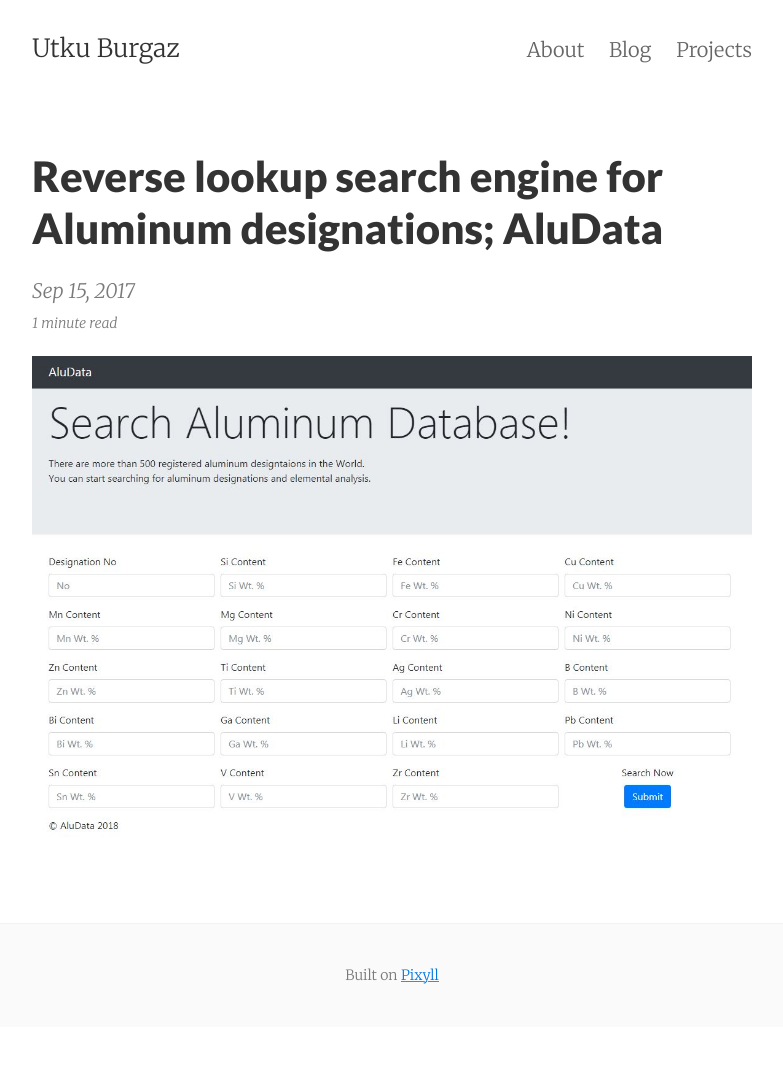
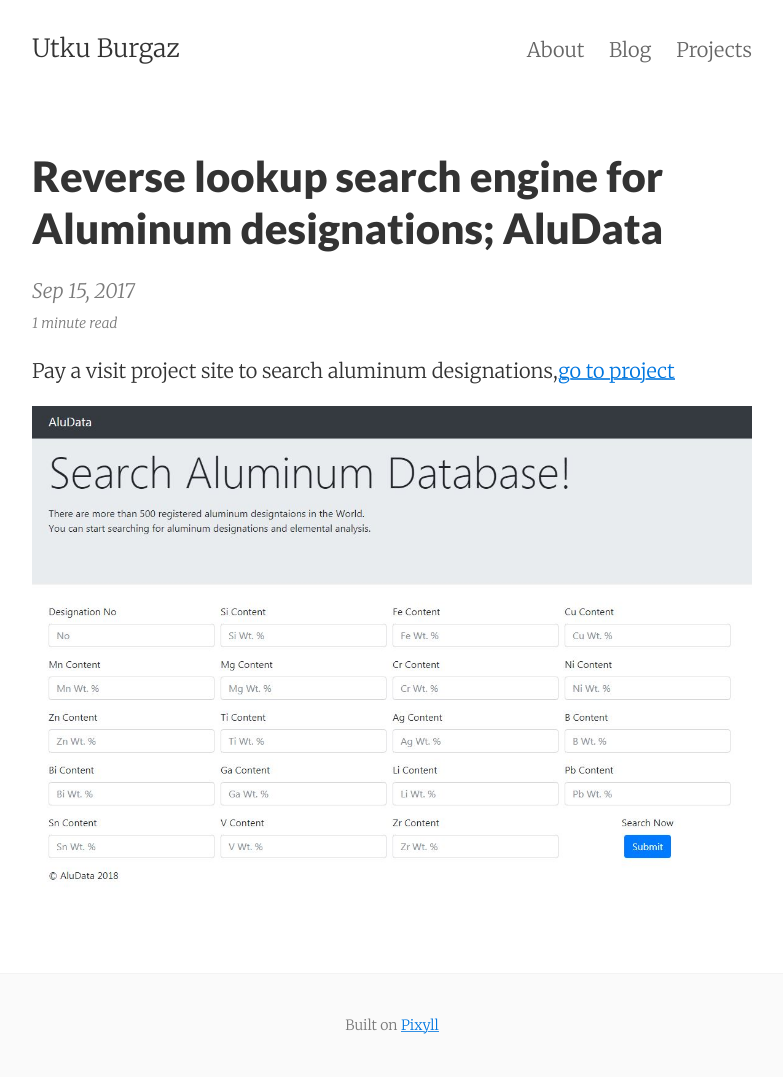
Before and after one commit to utkuburgaz/utkuburgaz.github.io, a Jekyll site: the page built from _posts/2017-09-15-aludata.md, in a window 1280 px wide. Shown: the whole page, without its empty margins (248-1031 px from the left). Built offline with Jekyll 4.4.1, drawn with Linux system fonts in a browser that asks for light colours; comment, search, counter and statistics services are not loaded; before the commit the page ends 1027 px from its top, so only the background shows below that.

Commit message:
Update 2017-09-15-aludata.md

```diff
--- a/_posts/2017-09-15-aludata.md
+++ b/_posts/2017-09-15-aludata.md
@@ -6,4 +6,7 @@
 categories: jekyll pixyll
 ---
 
+Pay a visit project site to search aluminum designations,[go to project](http://utkuburgaz.com/aludata)
+
+
 ![aludata](/images/aludata.JPG)
```
